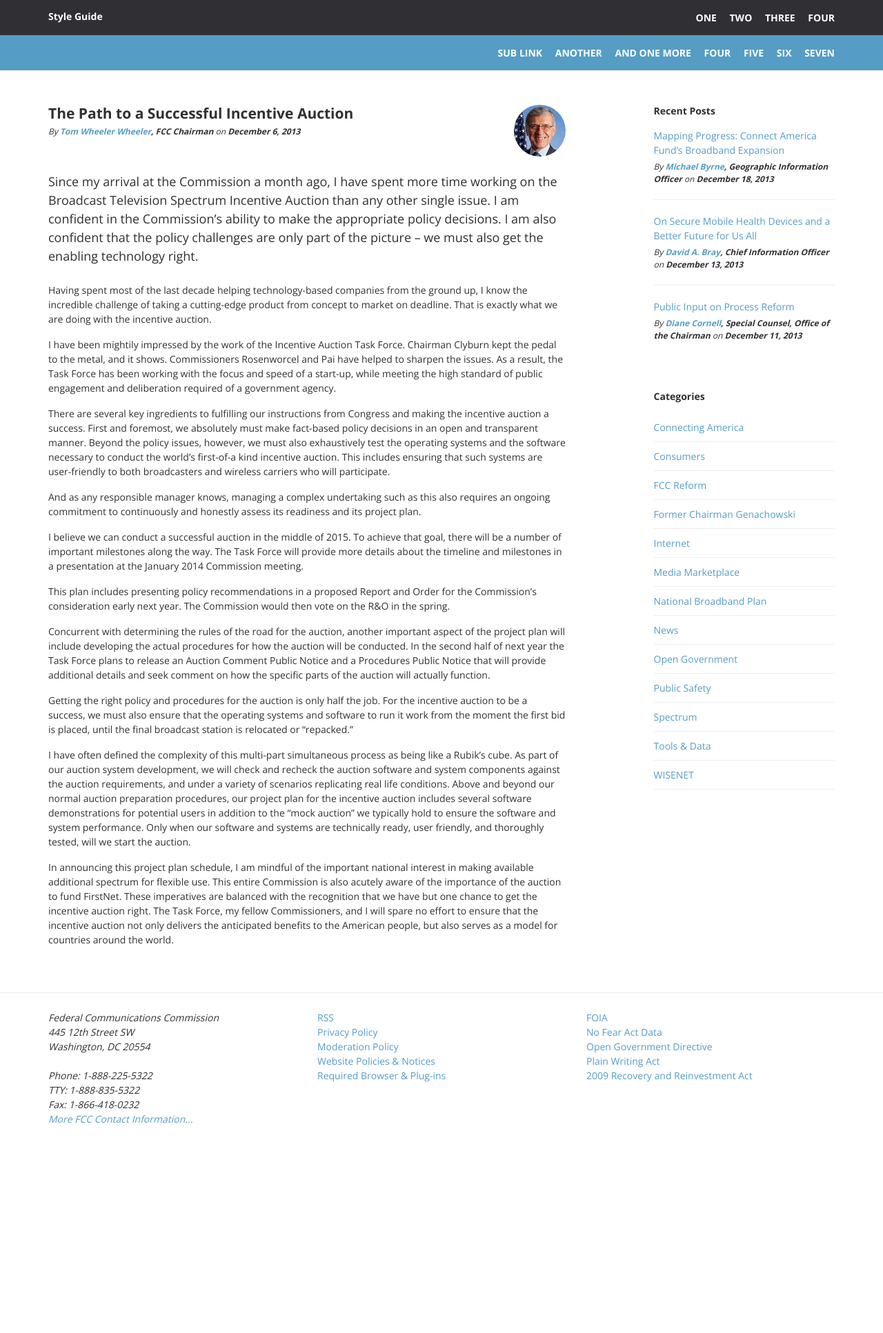
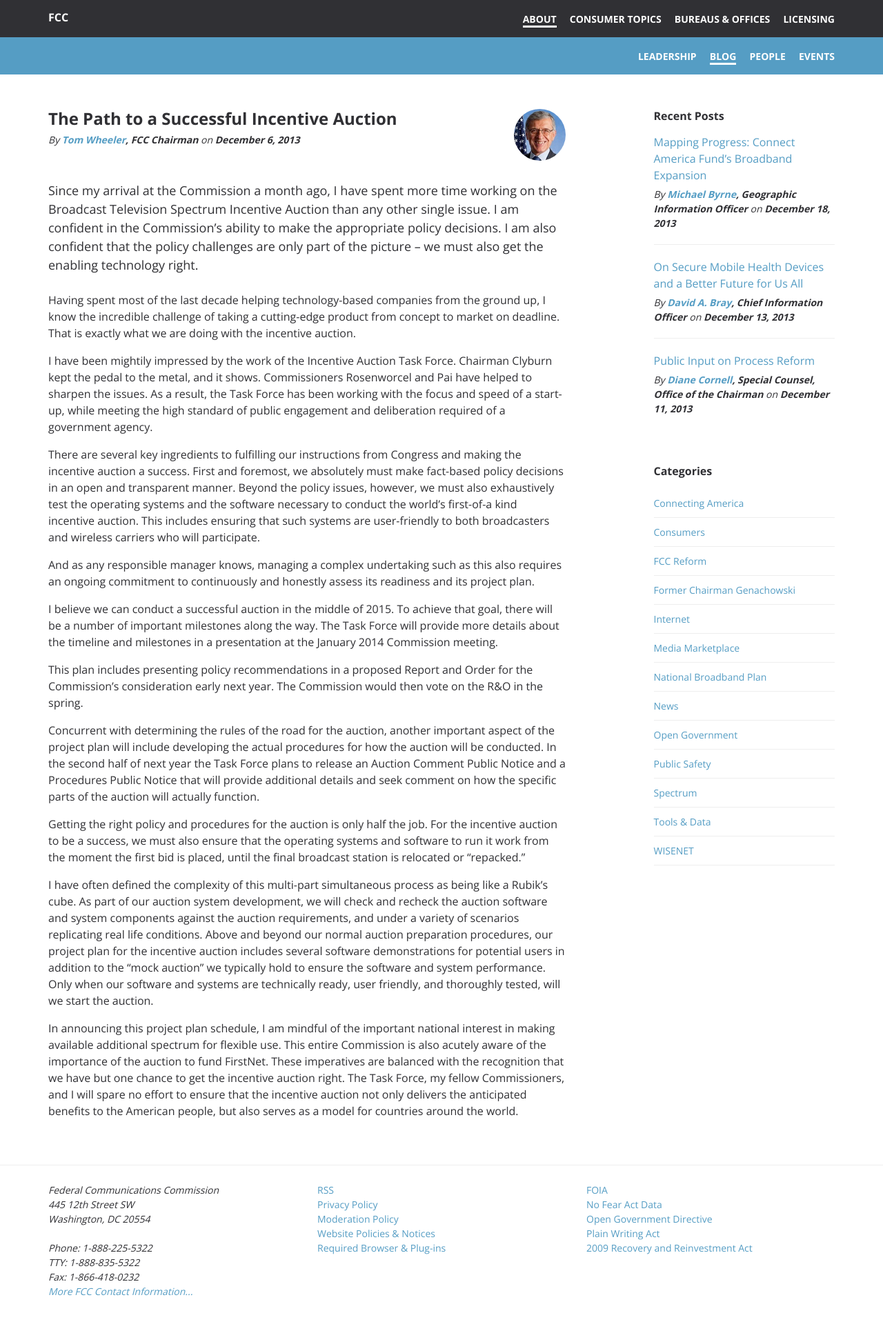
Before and after one commit to awolfe76/fcc-style-guide, a Jekyll site: the page built from examples/blog.md, in a window 1280 px wide. Shown: the whole page at 69% size. Built offline with Jekyll 4.4.1, drawn with Linux system fonts in a browser that asks for light colours; Markdown is read by kramdown in place of the engine named in the settings; before the commit the page ends 1683 px from its top, so only the background shows below that.

Commit message:
nav changes; font sizes

```diff
--- a/_layouts/blog.html
+++ b/_layouts/blog.html
@@ -3,14 +3,14 @@
     <div class="container">
       <div class="row">
         <div class="col-md-2">
-          <h5 class="title">Style Guide</h5>
+          <h5 class="title">FCC</h5>
         </div>
         <div class="col-md-10">
           <nav class="pull-right">
-            <a href="#one">One</a>
-            <a href="#two">Two</a>
-            <a href="#three">Three</a>
-            <a href="#four">Four</a>
+            <a class="active" href="#one">About</a>
+            <a href="#two">Consumer Topics</a>
+            <a href="#three">Bureaus &amp; Offices</a>
+            <a href="#four">Licensing</a>
           </nav>
         </div>
       </div>
@@ -20,13 +20,10 @@
         <div class="row">
           <div class="col-md-12">
             <nav class="pull-right">
-            <a href="#sub-one">Sub Link</a>
-            <a href="#sub-two">Another</a>
-            <a href="#sub-three">And One More</a>
-            <a href="#sub-four">Four</a>
-            <a href="#sub-five">Five</a>
-            <a href="#sub-six">Six</a>
-            <a href="#sub-seven">Seven</a>
+            <a href="#sub-one">Leadership</a>
+            <a class="active" href="#sub-two">Blog</a>
+            <a href="#sub-three">People</a>
+            <a href="#sub-four">Events</a>
           </nav>
           </div>
         </div>
@@ -40,7 +37,7 @@
           <div class="content-desc">
             <img class="img-avatar" src="/img/chairman-wheeler.jpg" />
             <h3>The Path to a Successful Incentive Auction</h3>
-            <p class="byline">By <b><a href="#name">Tom Wheeler Wheeler</a>, FCC Chairman</b> <i>on</i> <b><span class="date">December 6, 2013</span></b></p>
+            <p class="byline">By <b><a href="#name">Tom Wheeler</a>, FCC Chairman</b> <i>on</i> <b><span class="date">December 6, 2013</span></b></p>
           </div>
           <p class="intro">Since my arrival at the Commission a month ago, I have spent more time working on the Broadcast Television Spectrum Incentive Auction than any other single issue.  I am confident in the Commission’s ability to make the appropriate policy decisions.  I am also confident that the policy challenges are only part of the picture – we must also get the enabling technology right.</p>
           <p>Having spent most of the last decade helping technology-based companies from the ground up, I know the incredible challenge of taking a cutting-edge product from concept to market on deadline.  That is exactly what we are doing with the incentive auction.</p>
--- a/css/scss/_global.scss
+++ b/css/scss/_global.scss
@@ -1,7 +1,7 @@
 /* global */
 
 .byline {
-  font-size: 12px;
+  font-size: 14px;
   font-style: italic;
 }
 
--- a/css/scss/components/_header.scss
+++ b/css/scss/components/_header.scss
@@ -13,6 +13,9 @@ header {
     margin-left: 15px;
     text-decoration: none;
     text-transform: uppercase;
+    &.active {
+      border-bottom: 3px solid;
+    }
   }
   a:hover {
     border-bottom: 3px solid;
@@ -29,6 +32,9 @@ header {
 
     a:link, a:visited {
       color: #ffffff;
+      &.active {
+        border-bottom: 3px solid;
+      }
     }
   }
 }
--- a/css/scss/styles/_copy.scss
+++ b/css/scss/styles/_copy.scss
@@ -4,7 +4,7 @@
 body {
   color: $color-dark-gray;
   font-family: $font-primary;
-  font-size: 14px;
+  font-size: 16px;
   line-height: 1.5;
 }
 
--- a/css/styles.css
+++ b/css/styles.css
@@ -32,7 +32,7 @@ textarea, table, td, th, code, pre, samp, div, p {
 
 /* global */
 .byline {
-  font-size: 12px;
+  font-size: 14px;
   font-style: italic;
 }
 
@@ -65,7 +65,7 @@ hr.mini {
 body {
   color: #303034;
   font-family: "Open Sans", "HelveticaNeue", "Helvetica", "Arial", sans-serif;
-  font-size: 14px;
+  font-size: 16px;
   line-height: 1.5;
 }
 
@@ -977,6 +977,9 @@ header a:link, header a:visited {
   text-decoration: none;
   text-transform: uppercase;
 }
+header a:link.active, header a:visited.active {
+  border-bottom: 3px solid;
+}
 header a:hover {
   border-bottom: 3px solid;
 }
@@ -992,6 +995,9 @@ header .subnav {
 }
 header .subnav a:link, header .subnav a:visited {
   color: #ffffff;
+}
+header .subnav a:link.active, header .subnav a:visited.active {
+  border-bottom: 3px solid;
 }
 
 .breadcrumb a:after {
```
Also changed, not shown: _layouts/topic.html (+5 -22 lines).
